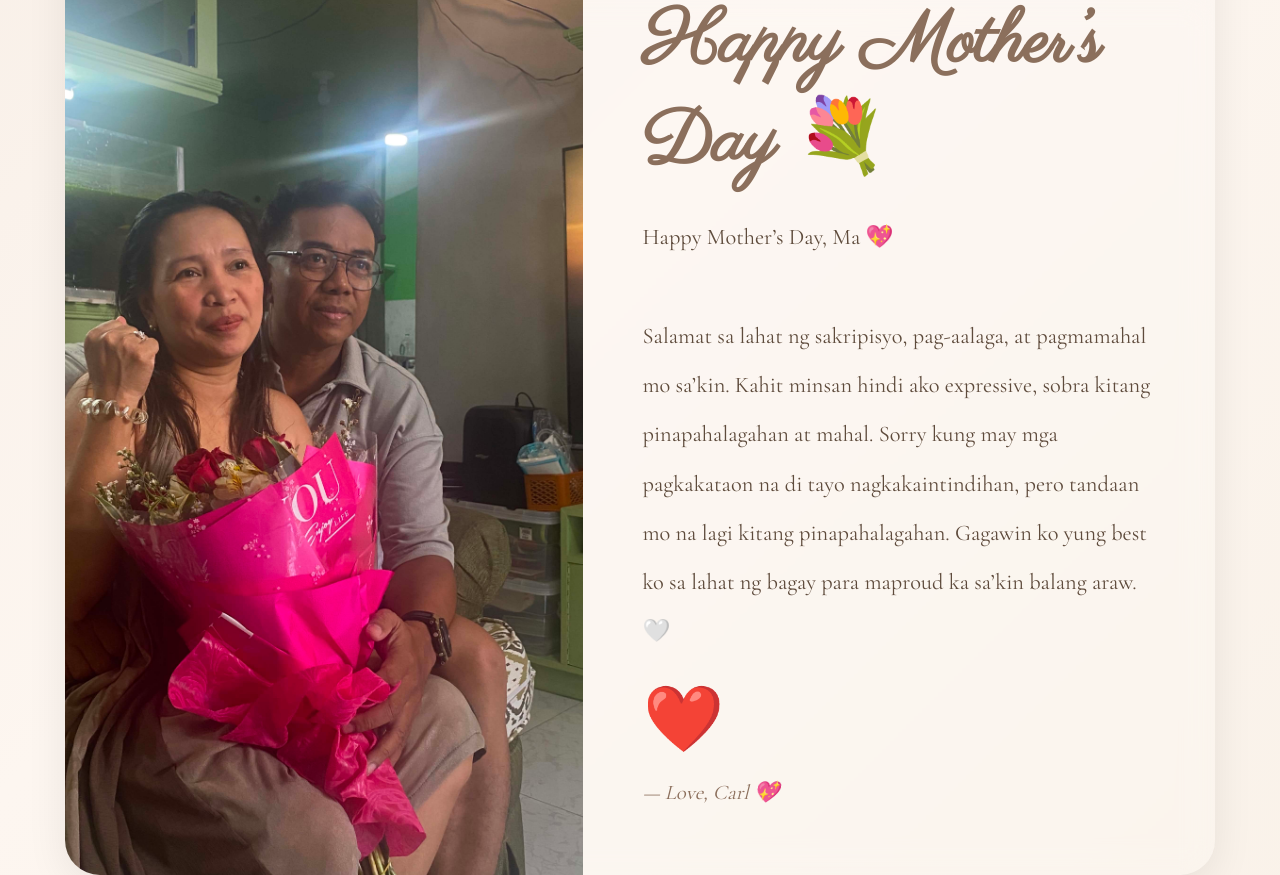
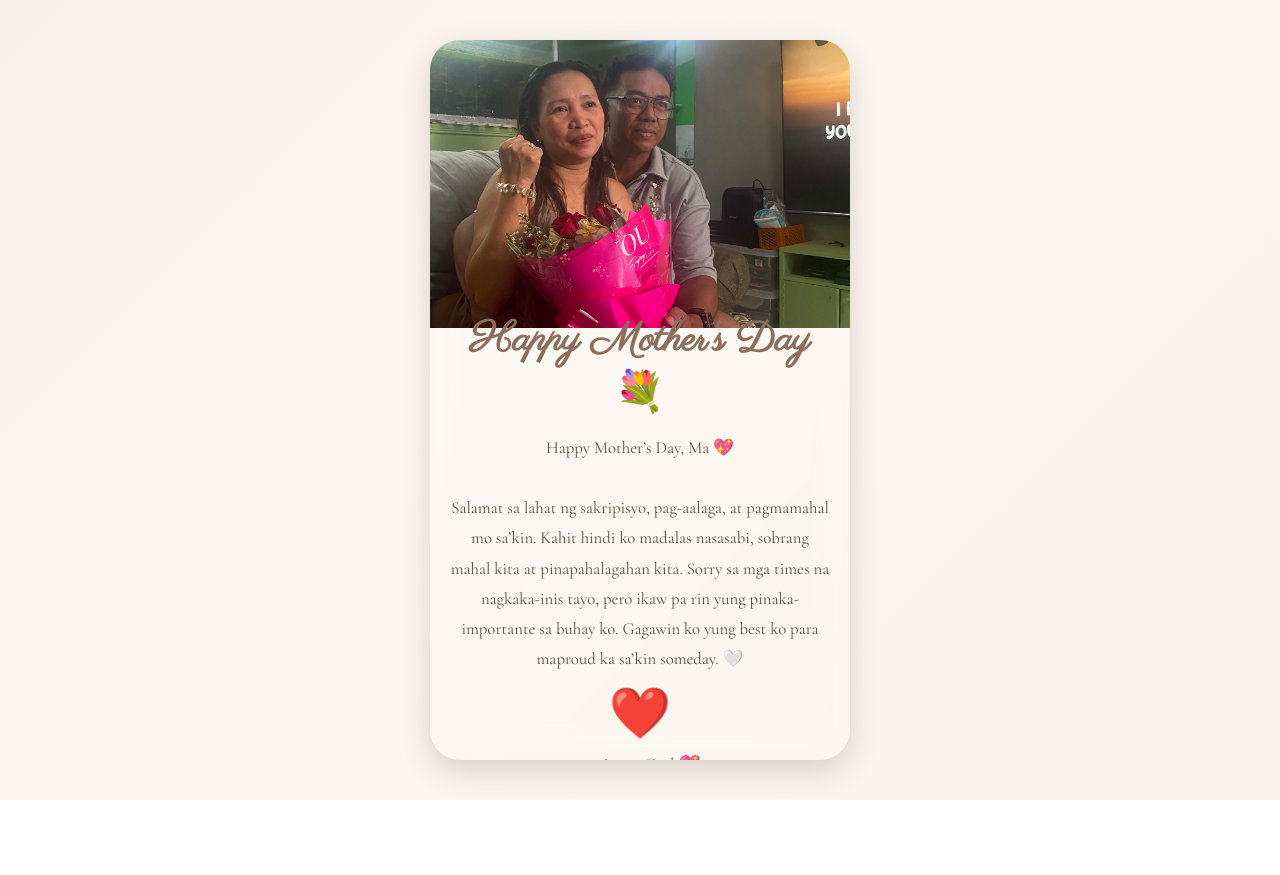
Before and after one commit to alojadocarl2006-droid/mama2, a plain HTML site: page index.html in a window 1280 px wide. After the commit the page ends 800 px from the top, so only its background shows below. Drawn offline with nearby package versions, Linux system fonts and the light colour scheme.

Commit message:
Update index.html

```diff
--- a/index.html
+++ b/index.html
@@ -18,67 +18,69 @@
 
 body{
     height:100vh;
-    overflow:hidden;
     display:flex;
     justify-content:center;
     align-items:center;
     font-family:'Cormorant Garamond', serif;
-
     background:linear-gradient(-45deg,#f6eee3,#fdf6f0,#efe3d8,#f8f3ee);
     background-size:400% 400%;
     animation:bgMove 15s ease infinite;
 }
 
+/* BACKGROUND ANIMATION */
 @keyframes bgMove{
     0%{background-position:0% 50%;}
     50%{background-position:100% 50%;}
     100%{background-position:0% 50%;}
 }
 
-/* CARD */
+/* 📱 PHONE CARD */
 .card{
     width:92%;
-    max-width:1150px;
-    min-height:620px;
-    background:rgba(255,255,255,0.18);
+    max-width:420px;
+    height:90vh;
+    background:rgba(255,255,255,0.2);
     backdrop-filter:blur(15px);
-    border-radius:35px;
+    border-radius:30px;
+    overflow:hidden;
     display:flex;
-    overflow:hidden;
-    box-shadow:0 10px 40px rgba(0,0,0,0.08);
+    flex-direction:column;
+    box-shadow:0 10px 30px rgba(0,0,0,0.15);
 }
 
+/* IMAGE TOP */
 .left{
-    width:45%;
+    height:40%;
     background:url('yourpicture.jpg') center/cover no-repeat;
 }
 
+/* CONTENT BOTTOM */
 .right{
-    width:55%;
-    padding:70px 60px;
+    height:60%;
+    padding:20px;
     display:flex;
     flex-direction:column;
     justify-content:center;
-    text-align:left;
+    text-align:center;
 }
 
 .right h1{
     font-family:'Parisienne', cursive;
-    font-size:4.5rem;
+    font-size:2.5rem;
     color:#8b6f5c;
-    margin-bottom:20px;
+    margin-bottom:10px;
 }
 
 .right p{
-    font-size:1.4rem;
-    line-height:2.2;
+    font-size:1.05rem;
+    line-height:1.8;
     color:#5e4b3c;
 }
 
 /* HEART */
 .big-heart{
-    margin-top:25px;
-    font-size:65px;
+    margin-top:10px;
+    font-size:50px;
     animation:beat 1s infinite;
 }
 
@@ -87,11 +89,17 @@ body{
     50%{transform:scale(1.2);}
 }
 
+/* SIGNATURE */
 .signature{
-    margin-top:20px;
-    font-size:1.3rem;
+    margin-top:10px;
+    font-size:1.1rem;
     color:#8b6f5c;
     font-style:italic;
+}
+
+/* MUSIC HIDDEN */
+audio{
+    display:none;
 }
 
 </style>
@@ -112,16 +120,15 @@ body{
 
         <h1>Happy Mother’s Day 💐</h1>
 
-        <!-- UPDATED MESSAGE -->
         <p>
             Happy Mother’s Day, Ma 💖 <br><br>
 
             Salamat sa lahat ng sakripisyo, pag-aalaga, at pagmamahal mo sa’kin.
-            Kahit minsan hindi ako expressive, sobra kitang pinapahalagahan at mahal.
+            Kahit hindi ko madalas nasasabi, sobrang mahal kita at pinapahalagahan kita.
 
-            Sorry kung may mga pagkakataon na di tayo nagkakaintindihan, pero tandaan mo na lagi kitang pinapahalagahan.
+            Sorry sa mga times na nagkaka-inis tayo, pero ikaw pa rin yung pinaka-importante sa buhay ko.
 
-            Gagawin ko yung best ko sa lahat ng bagay para maproud ka sa’kin balang araw. 🤍
+            Gagawin ko yung best ko para maproud ka sa’kin someday. 🤍
         </p>
 
         <div class="big-heart">❤️</div>
```
